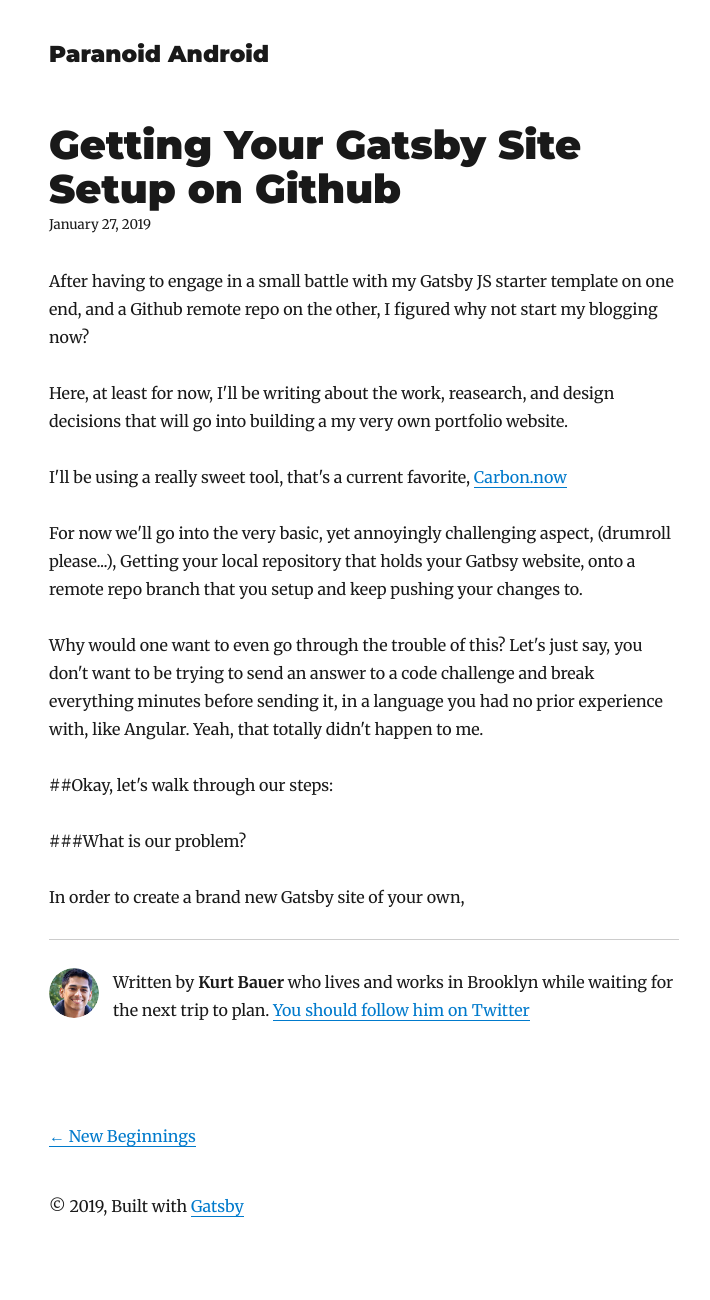
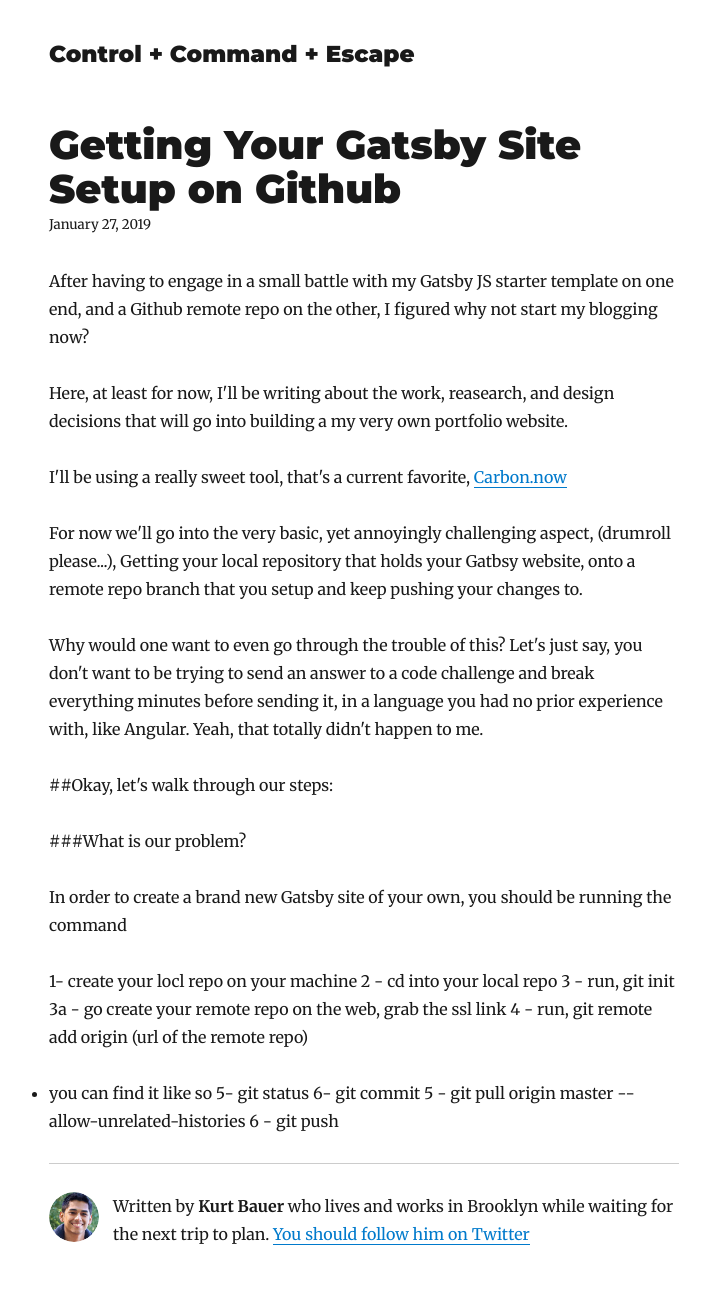
Before and after one commit to krtb/My-Portfolio, a Gatsby site: page /hello-world/ in a window 1280 px wide. Shown: the top 1300 px of the page, without its empty margins (276-986 px from the left). Before the commit the page ends 1262 px from the top, so only its background shows below. Built offline with nearby package versions, Linux system fonts and the light colour scheme; Gatsby itself is replaced by a stand-in of ours; some packages are replaced by stand-ins of ours.

Commit message:
changed name of website

```diff
--- a/content/blog/hello-world/index.md
+++ b/content/blog/hello-world/index.md
@@ -26,3 +26,18 @@ like Angular. Yeah, that totally didn't happen to me.
 ###What is our problem?
 
 In order to create a brand new Gatsby site of your own,
+you should be running the command
+
+1- create your locl repo on your machine
+2 - cd into your local repo
+3 - run, git init
+3a - go create your remote repo on the web, grab the ssl link
+4 - run, git remote add origin (url of the remote repo)
+* you can find it like so
+5- git status
+6- git commit
+5 - git pull origin master --allow-unrelated-histories
+6 - git push
+
+<!-- git remote add origin git@github.com:krtb/seasons.git
+git push -u origin master ?-->
--- a/gatsby-config.js
+++ b/gatsby-config.js
@@ -1,6 +1,6 @@
 module.exports = {
   siteMetadata: {
-    title: `Paranoid Android`,
+    title: `Control + Command + Escape`,
     author: `Kurt Bauer`,
     description: `A starter blog demonstrating what Gatsby can do.`,
     siteUrl: `https://gatsby-starter-blog-demo.netlify.com/`,
```
